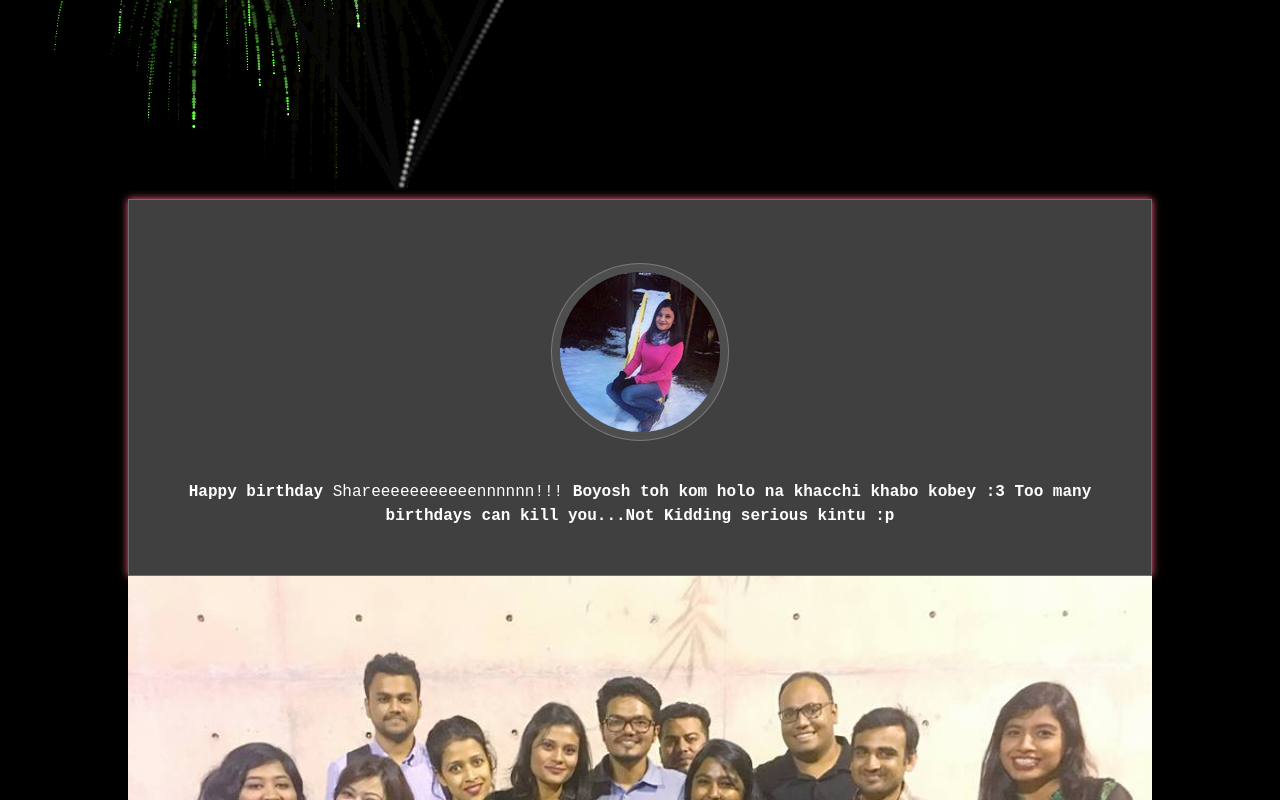
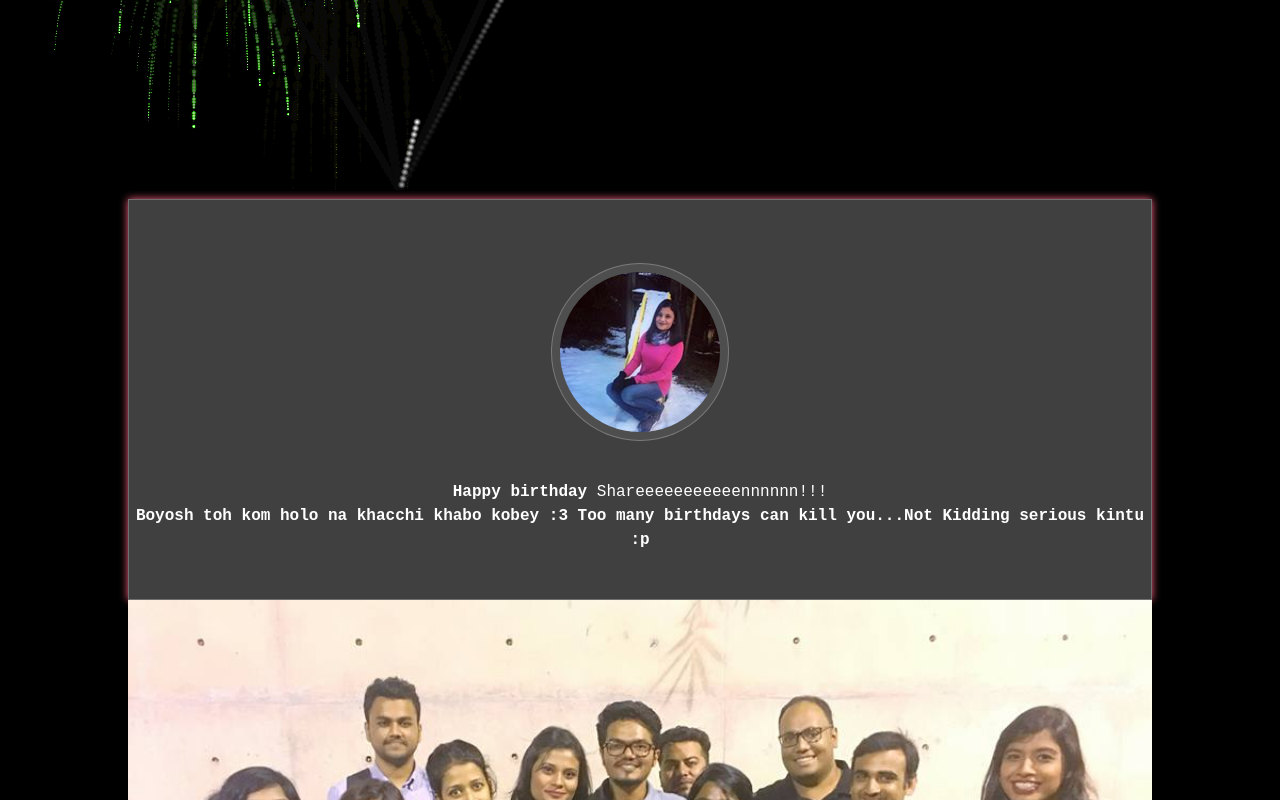
Before and after one commit to shareen27/shareen27.github.io, a plain HTML site: page index.html in a window 1280 px wide. Shown: the part 670-1470 px from the top of the page. Drawn offline with Linux system fonts and the light colour scheme; a script that the page names is missing.

Commit message:
fix header padding again -_-

```diff
--- a/assets/css/main.css
+++ b/assets/css/main.css
@@ -2615,7 +2615,7 @@
 
 	#header {
 		text-align: center;
-		padding: 6em 20px 4em 20px;
+		padding: 6em 0 4em 0;
 	}
 
 		#header h1 {
@@ -2640,7 +2640,7 @@
 		@media screen and (max-width: 1280px) {
 
 			#header {
-				padding: 4em 20px 2em 20px;
+				padding: 4em 0 2em 0;
 			}
 
 		}
--- a/index.html
+++ b/index.html
@@ -24,7 +24,7 @@
 				<!-- Header -->
 					<header id="header">
 						<span class="avatar"><img src="images/avatar3.jpg" alt="" /></span>
-						<h3 style="font-weight: bold;">Happy birthday <strong>Shareeeeeeeeeeennnnnn!!!</strong>&nbspBoyosh toh kom holo na
+						<h3 style="font-weight: bold;">Happy birthday <strong>Shareeeeeeeeeeennnnnn!!!</strong></br>Boyosh toh kom holo na
 						khacchi khabo kobey :3 Too many birthdays can kill you...Not Kidding serious kintu :p
 						 </h3>
 
```
